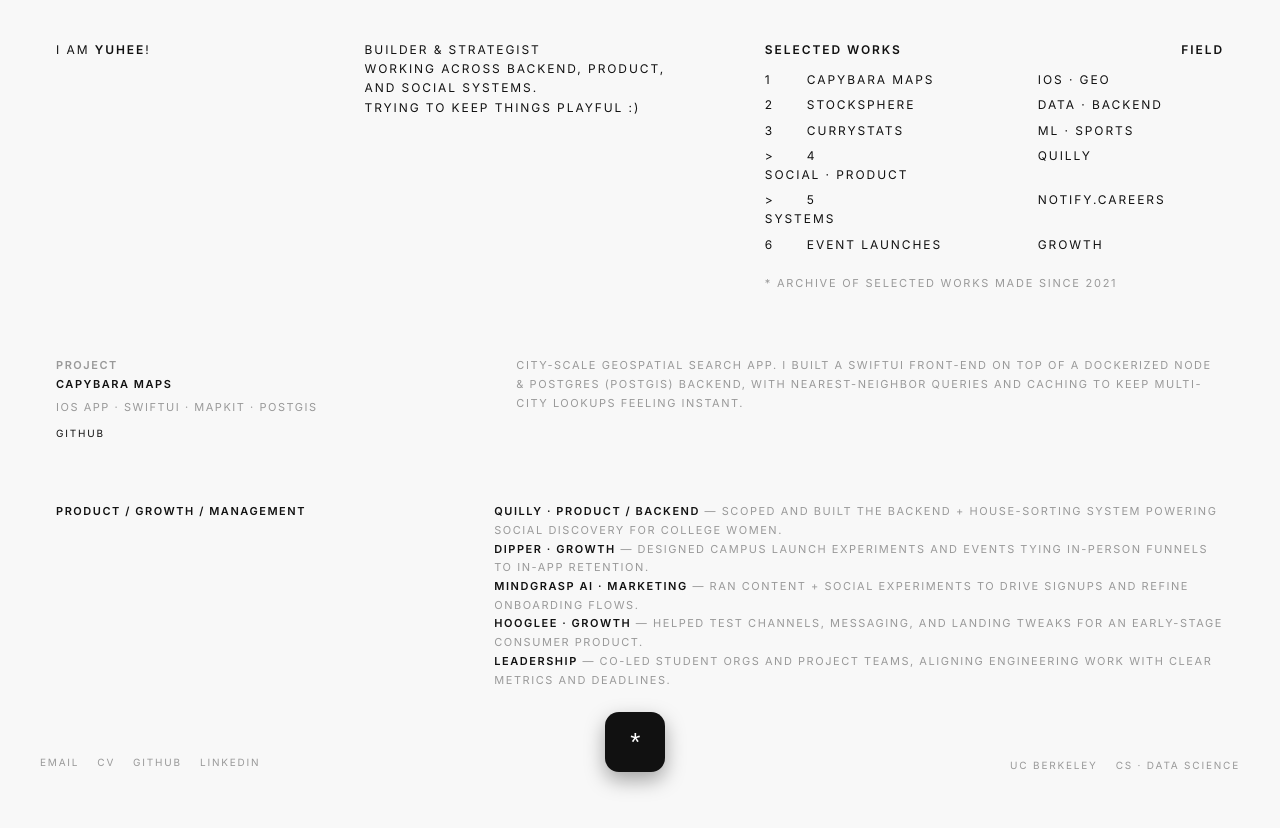
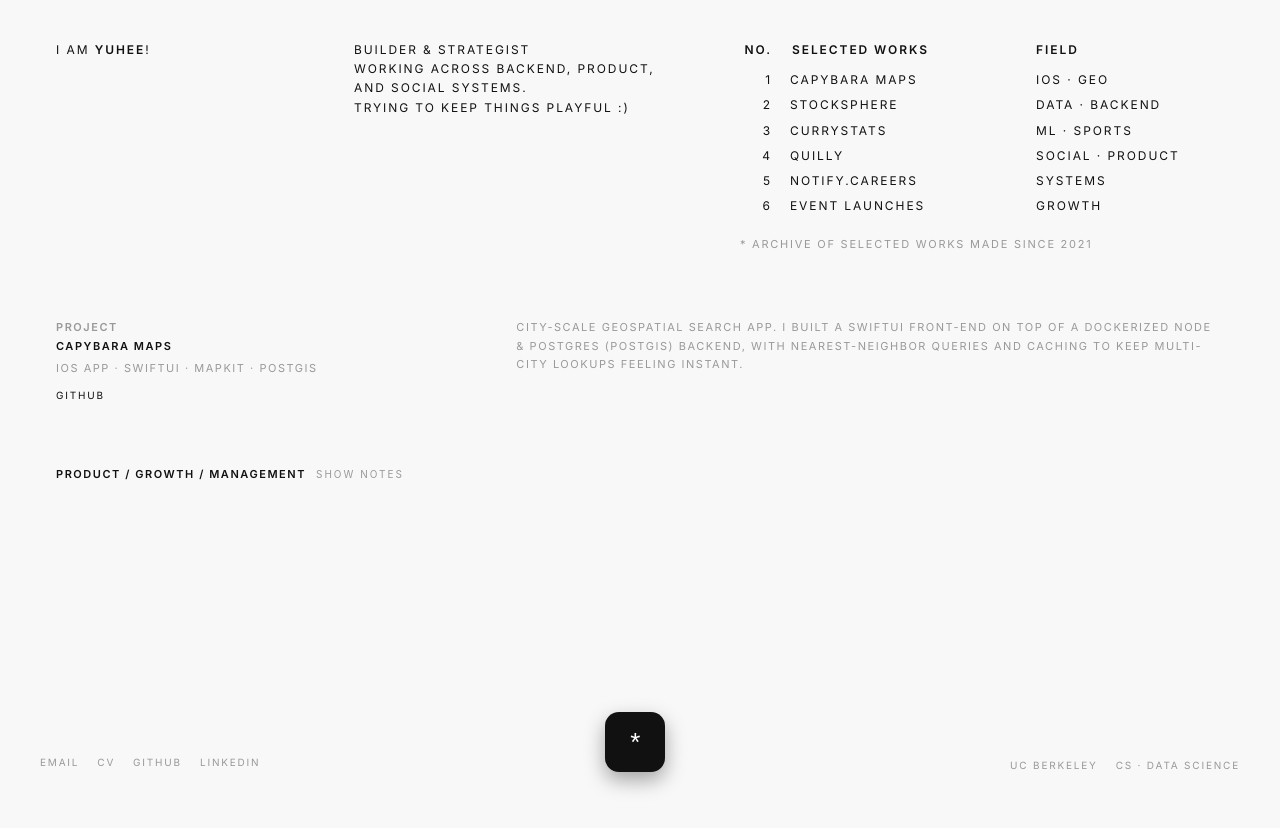
Before and after one commit to yuhee1234/yportfolio, a plain HTML site: page index.html in a window 1280 px wide. After the commit the page ends 800 px from the top, so only its background shows below. Drawn offline with Linux system fonts and the light colour scheme.

Commit message:
Refactor layout and styles in index.html

```diff
--- a/index.html
+++ b/index.html
@@ -53,7 +53,7 @@
       width: 100%;
       margin: 0 auto;
       display: grid;
-      grid-template-columns: 1.1fr 1.5fr 2fr;
+      grid-template-columns: 1.1fr 1.5fr 2.2fr;
       column-gap: 56px;
       row-gap: 32px;
       font-size: 12px;
@@ -80,20 +80,30 @@
     }
 
     .works-header {
-      display: flex;
-      justify-content: space-between;
+      display: grid;
+      grid-template-columns: 32px minmax(0, 1.7fr) minmax(0, 1.4fr);
+      column-gap: 18px;
       margin-bottom: 8px;
       font-weight: 600;
     }
 
+    .works-header span:first-child {
+      text-align: right;
+    }
+
+    .works-header span:nth-child(2) {
+      padding-left: 2px;
+    }
+
     .works-list {
       list-style: none;
-      margin-top: 4px;
+      margin: 0;
+      padding: 0;
     }
 
     .work-item {
       display: grid;
-      grid-template-columns: 24px minmax(0, 1.6fr) minmax(0, 1.4fr);
+      grid-template-columns: 32px minmax(0, 1.7fr) minmax(0, 1.4fr);
       column-gap: 18px;
       padding: 3px 0;
       cursor: pointer;
@@ -103,6 +113,10 @@
 
     .work-item span {
       white-space: nowrap;
+    }
+
+    .work-item span:first-child {
+      text-align: right;
     }
 
     .work-item-title {
@@ -195,9 +209,46 @@
       row-gap: 12px;
     }
 
+    .product-label-row {
+      display: flex;
+      align-items: center;
+      gap: 10px;
+    }
+
     .product-label {
       font-weight: 600;
       color: var(--ink);
+    }
+
+    .product-toggle {
+      border: none;
+      background: none;
+      font: inherit;
+      font-size: 10px;
+      letter-spacing: 0.2em;
+      text-transform: inherit;
+      color: var(--muted);
+      cursor: pointer;
+      padding: 2px 0 0;
+      border-bottom: 1px solid transparent;
+      transition: color 0.15s ease, border-color 0.15s ease;
+    }
+
+    .product-toggle:hover {
+      color: var(--ink);
+      border-color: var(--ink);
+    }
+
+    .product-body {
+      overflow: hidden;
+      max-height: 0;
+      opacity: 0;
+      transition: max-height 0.25s ease, opacity 0.25s ease;
+    }
+
+    .product-block.is-open .product-body {
+      max-height: 400px; /* big enough for lines */
+      opacity: 1;
     }
 
     .product-line {
@@ -340,6 +391,7 @@
 
       <div>
         <div class="works-header">
+          <span>NO.</span>
           <span>SELECTED WORKS</span>
           <span>FIELD</span>
         </div>
@@ -390,7 +442,7 @@
             data-title="QUILLY"
             data-meta="NODE · EXPRESS · MONGO · PRODUCT"
             data-desc="Social platform helping college girls build friendships. I work across backend infra, a house-sorting algorithm, and event flows that translate real-world energy into retained users."
-            data-github="https://github.com/yuhee1234"  <!-- change if you have a specific repo -->
+            data-github="https://github.com/yuhee1234"
           >
             <span>4</span>
             <span class="work-item-title">QUILLY</span>
@@ -404,7 +456,7 @@
             data-meta="SCRAPERS · PIPELINES · ALERT DESIGN"
             data-desc="Job-alert engine that tracks roles across boards. I helped define the v1 experience and built the rules layer so alerts feel helpful, not spammy."
             data-live="https://notify.careers"
-            data-github="https://github.com/yuhee1234"  <!-- or specific repo -->
+            data-github="https://github.com/yuhee1234"
           >
             <span>5</span>
             <span class="work-item-title">NOTIFY.CAREERS</span>
@@ -458,11 +510,14 @@
     </section>
 
     <!-- Product / growth / management section -->
-    <section class="product-block" aria-label="Product and growth experience">
-      <div>
+    <section class="product-block" aria-label="Product and growth experience" id="product-block">
+      <div class="product-label-row">
         <div class="product-label">PRODUCT / GROWTH / MANAGEMENT</div>
+        <button class="product-toggle" type="button" id="product-toggle">
+          SHOW NOTES
+        </button>
       </div>
-      <div>
+      <div class="product-body" id="product-body">
         <span class="product-line">
           <strong>QUILLY · PRODUCT / BACKEND</strong>
           — Scoped and built the backend + house-sorting system powering social discovery for college women.
@@ -476,7 +531,7 @@
           — Ran content + social experiments to drive signups and refine onboarding flows.
         </span>
         <span class="product-line">
-          <strong>HOOGLEE · GROWTH</strong>
+          <strong>HOOGLEE (STEALTH STARTUP) · GROWTH</strong>
           — Helped test channels, messaging, and landing tweaks for an early-stage consumer product.
         </span>
         <span class="product-line">
@@ -561,7 +616,7 @@
         item.addEventListener("mouseenter", () => activate(item));
         item.addEventListener("focus", () => activate(item));
 
-        // optional: click opens primary link if there is exactly one
+        // click opens primary link if there is exactly one (live > github)
         item.addEventListener("click", () => {
           const live = item.getAttribute("data-live");
           const gh = item.getAttribute("data-github");
@@ -570,13 +625,25 @@
         });
       });
 
-      // Scroll to top when clicking the square button
+      // Scroll to top button
       const btn = document.querySelector(".center-button");
       if (btn) {
         btn.addEventListener("click", () => {
           window.scrollTo({ top: 0, behavior: "smooth" });
         });
       }
+
+      // Product / growth toggle
+      const block = document.getElementById("product-block");
+      const toggle = document.getElementById("product-toggle");
+      const body = document.getElementById("product-body");
+
+      if (block && toggle && body) {
+        toggle.addEventListener("click", () => {
+          const open = block.classList.toggle("is-open");
+          toggle.textContent = open ? "HIDE NOTES" : "SHOW NOTES";
+        });
+      }
     })();
   </script>
 </body>
```
